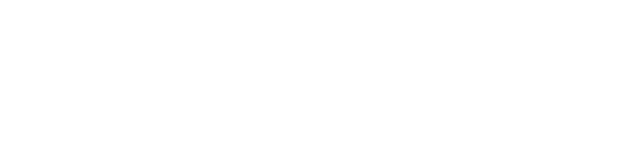
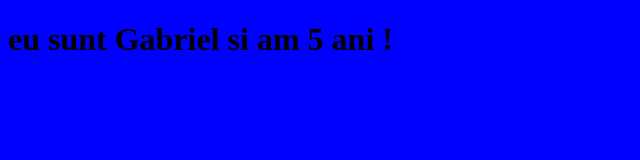
Before and after one commit to SmokeRo/TestGit, a plain HTML site: page index.html in a window 1280 px wide. Shown: the whole page, without its empty margins (0-640 px from the left). Drawn offline with Linux system fonts and the light colour scheme.

Commit message:
Basic design

```diff
--- a/index.html
+++ b/index.html
@@ -4,8 +4,10 @@
     <meta charset="UTF-8">
     <meta http-equiv="X-UA-Compatible" content="IE=edge">
     <meta name="viewport" content="width=device-width, initial-scale=1.0">
+    <link rel="stylesheet" href="./style.css">
     <title>Document</title>
 </head>
 <body>
+    <h1> eu sunt Gabriel si am 5 ani !</h1>
 
 </body>
--- /dev/null
+++ b/style.css
@@ -0,0 +1,3 @@
+body{
+    background-color: blue;
+}
```
